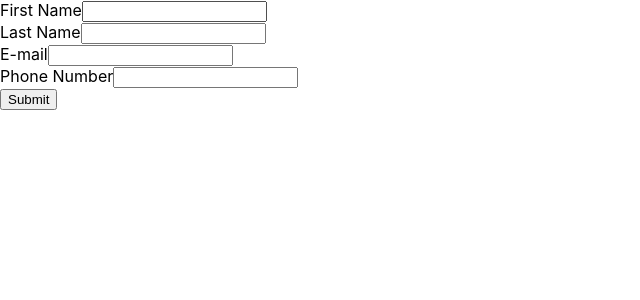
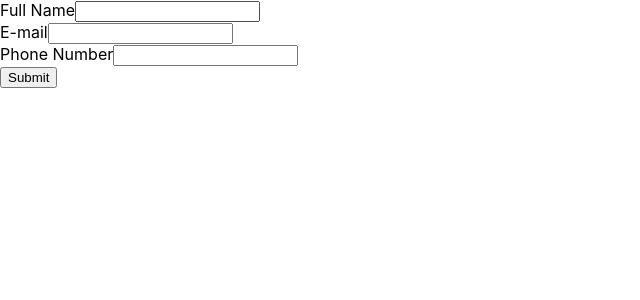
Before and after one commit to aaronlmjohnson/cv-project, a React (Create React App) app: page / in a window 1280 px wide. Shown: the top 300 px of the page, without its empty margins (0-640 px from the left). Built offline with nearby package versions, Linux system fonts and the light colour scheme.

Commit message:
merged first and last name into full name

```diff
--- a/src/App.js
+++ b/src/App.js
@@ -13,15 +13,13 @@ class App extends Component {
     this.state = {
       user:{
         generalInfo:{
-          firstName:'',
-          lastName:'',
+          fullName: '',
           email:'',
           phone:''
         },
       },
       generalInfo:{
-        firstName:'',
-        lastName:'',
+        fullName: '',
         email:'',
         phone:''
       }
@@ -31,8 +29,7 @@ class App extends Component {
   handleChange = (e) => {
     this.setState({
         generalInfo:{
-          firstName:e.target.id === 'first-name' ? e.target.value : this.state.generalInfo.firstName,
-          lastName: e.target.id === 'last-name' ? e.target.value : this.state.generalInfo.lastName,
+          fullName:e.target.id === 'full-name' ? e.target.value : this.state.generalInfo.fullName,
           email: e.target.id === 'email' ? e.target.value : this.state.generalInfo.email,
           phone: e.target.id === 'phone' ? e.target.value : this.state.generalInfo.phone,
         }
@@ -45,7 +42,7 @@ class App extends Component {
         user:{
           generalInfo: this.state.generalInfo
         },
-        generalInfo: {firstName: '', lastName: '', email: '', phone: ''},
+        generalInfo: {fullName:'', email: '', phone: ''},
     });
 
   };
--- a/src/components/GeneralForm.js
+++ b/src/components/GeneralForm.js
@@ -4,7 +4,7 @@ import React, { Component} from "react";
 class GeneralForm extends Component{
     generalInput(value, type, id, labelValue){
         return(
-            <div>
+            <div className="general-form-input">
                 <label htmlFor={id}>{labelValue}</label>
                 <input
                     onChange={this.props.handleChange}
@@ -16,18 +16,15 @@ class GeneralForm extends Component{
         )
     }
     render(){
-        const { firstName, lastName, email, phone } = this.props;
+        const { fullName, email, phone } = this.props;
 
         return (
-            <div>
-            <form onSubmit={this.props.onSubmitTask}>
-                {this.generalInput(firstName, "text", "first-name", "First Name")}
-                {this.generalInput(lastName, "text", "last-name", "Last Name")}
+            <form id="general-info-form" onSubmit={this.props.onSubmitTask}>
+                {this.generalInput(fullName, "text", "full-name", "Full Name")}
                 {this.generalInput(email, "email", "email", "E-mail")}
                 {this.generalInput(phone, "phone", "phone", "Phone Number")}
               <button type="submit">Submit</button>
             </form>
-          </div>
         )
     }
 }
```
